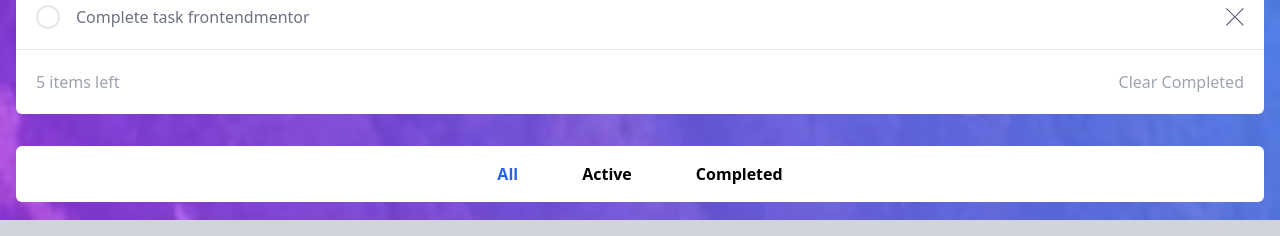
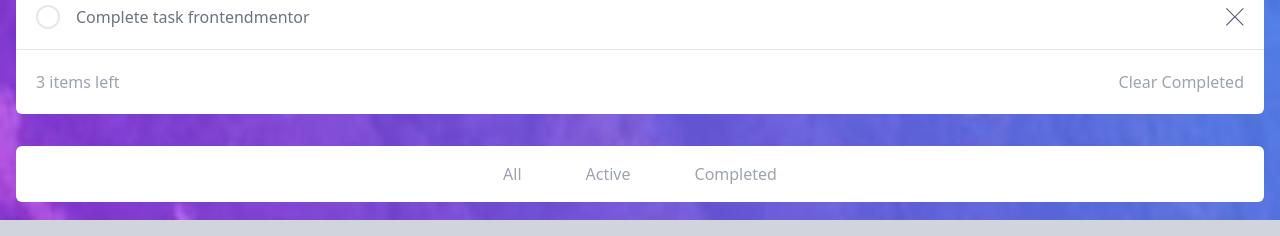
Before and after one commit to dmmtdeveloper/Vite-React-Tailwind-Todo-Frontendmentor, a React (Vite) app: page / in a window 1280 px wide. Shown: the part 463-699 px from the top of the page. Built offline with nearby package versions, Linux system fonts and the light colour scheme.

Commit message:
CRUD
Operaciones básicas listas

```diff
--- a/src/App.jsx
+++ b/src/App.jsx
@@ -44,18 +44,44 @@ const App = () => {
             completed: false,
         };
 
-        setTodos([...todos, newTodo])
+        setTodos([...todos, newTodo]);
     };
 
-
     const removeTodo = (id) => {
-        setTodos(todos.filter((todo) => todo.id !== id))
-    }
+        setTodos(todos.filter((todo) => todo.id !== id));
+    };
 
     const updateTodo = (id) => {
-      setTodos(todos.map(
-        todo => todo.id === id ? {...todo, completed: !todo.completed} :todo));
-    }
+        setTodos(
+            todos.map((todo) =>
+                todo.id === id ? { ...todo, completed: !todo.completed } : todo
+            )
+        );
+    };
+
+    const computedItemLeft = todos.filter((todo) => !todo.completed).length;
+
+    const clearComplete = () => {
+        setTodos(todos.filter((todo) => !todo.completed));
+    };
+
+    const [filter, setfilter] = useState("all");
+
+    const changeFilter = (filter) => setfilter(filter);
+
+    const filterTodos = () => {
+        switch (filter) {
+            case "all":
+                return todos;
+            case "active":
+                return todos.filter((todo) => !todo.completed);
+            case "completed":
+                return todos.filter((todo) => todo.completed);
+            default:
+                return todos;
+        }
+    };
+
 
     return (
         <div className=" min-h-screen bg-gray-300 bg-[url('src/assets/images/bg-mobile-light.jpg')] bg-contain bg-no-repeat ">
@@ -64,11 +90,18 @@ const App = () => {
             <main className="container mx-auto mt-8 px-4">
                 <TodoCreate createTodo={createTodo} />
 
-                <TodoList todos={todos} removeTodo={removeTodo} updateTodo={updateTodo} />
+                <TodoList
+                    todos={filterTodos()}
+                    removeTodo={removeTodo}
+                    updateTodo={updateTodo}
+                />
 
-                <TodoComputed />
+                <TodoComputed
+                    computedItemLeft={computedItemLeft}
+                    clearComplete={clearComplete}
+                />
 
-                <TodoFilter />
+                <TodoFilter changeFilter={changeFilter}/>
             </main>
 
             <footer className="mt-8 text-center font-medium text-gray-500">
--- a/src/Components/TodoComputed.jsx
+++ b/src/Components/TodoComputed.jsx
@@ -1,12 +1,16 @@
 import React from "react";
 
-const TodoComputed = () => {
+const TodoComputed = ({ computedItemLeft, clearComplete }) => {
     return (
         <section className="flex justify-between rounded-b-md bg-white px-5 py-5">
-            <span className="text-gray-400 ">5 items left</span>
-            <button className="text-gray-400">Clear Completed</button>
+            <span className="text-gray-400 ">
+                {computedItemLeft} items left
+            </span>
+            <button onClick={clearComplete} className="text-gray-400">
+                Clear Completed
+            </button>
         </section>
     );
-}
+};
 
 export default TodoComputed;
--- a/src/Components/TodoFilter.jsx
+++ b/src/Components/TodoFilter.jsx
@@ -1,12 +1,38 @@
-const TodoFilter = () => {
+const TodoFilter = ({ changeFilter, filter }) => {
+
+
+
     return (
         <section className="container mt-8">
             <div className="flex justify-center gap-16 rounded-md bg-white p-4 px-4">
-                <button className="font-semibold text-blue-600">All</button>
-                <button className="font-semibold hover:text-blue-600">
+                <button
+                    onClick={() => changeFilter("all")}
+                    className={`${
+                        filter === "all"
+                            ? " text-blue-600 hover:text-gray-400"
+                            : "text-gray-400 hover:text-blue-500"
+                    }`}
+                >
+                    All
+                </button>
+                <button
+                    onClick={() => changeFilter("active")}
+                    className={`${
+                        filter === "active"
+                            ? " text-blue-600 hover:text-gray-400"
+                            : "text-gray-400 hover:text-blue-500"
+                    }`}
+                >
                     Active
                 </button>
-                <button className="font-semibold hover:text-blue-600">
+                <button
+                    onClick={() => changeFilter("completed")}
+                    className={`${
+                        filter === "completed"
+                            ? " text-blue-600 hover:text-gray-400"
+                            : "text-gray-400 hover:text-blue-500"
+                    }`}
+                >
                     Completed
                 </button>
             </div>
--- a/src/Components/TodoItem.jsx
+++ b/src/Components/TodoItem.jsx
@@ -21,7 +21,7 @@ const TodoItem = ({ todo, removeTodo, updateTodo }) => {
             <p className={`grow text-gray-500 ${completed && "line-through"}`}>
                 {title}
             </p>
-            <button className="flex-none">
+            <button onClick={() => removeTodo(id) } className="flex-none">
                 <CrossIcon />
             </button>
         </article>
--- a/src/Components/TodoList.jsx
+++ b/src/Components/TodoList.jsx
@@ -1,10 +1,15 @@
 import TodoItem from "./TodoItem.jsx";
 
-const TodoList = ({ todos, removetodo, updateTodo }) => {
+const TodoList = ({ todos, removeTodo, updateTodo }) => {
     return (
         <div className="mt-8 rounded-t-md bg-white [&>article]:p-5">
             {todos.map((todo) => (
-                <TodoItem key={todo.id} todo={todo} removetodo={removetodo} updateTodo={updateTodo}/>
+                <TodoItem
+                    key={todo.id}
+                    todo={todo}
+                    removeTodo={removeTodo}
+                    updateTodo={updateTodo}
+                />
             ))}
         </div>
     );
```
Also changed, not shown: src/Components/TodoCreate.jsx (+4 -4 lines).
